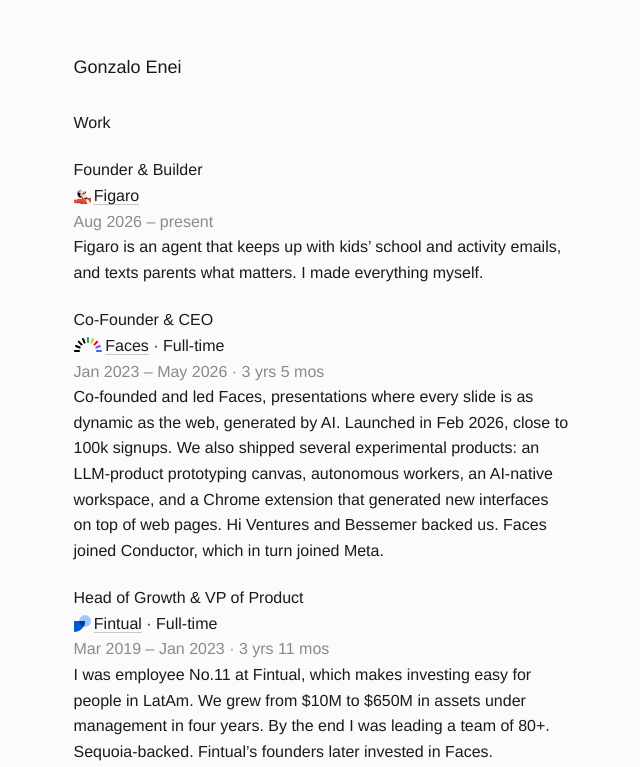
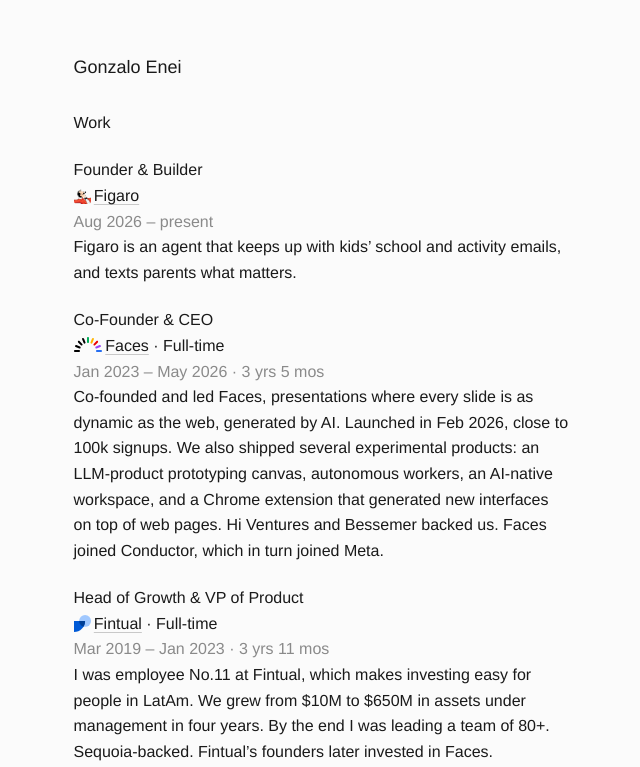
Before and after one commit to gonzaloenei/bio, a plain HTML site: page resume.html in a window 1280 px wide. Shown: the part 105-872 px from the top of the page, without its empty margins (318-958 px from the left). Drawn offline with Linux system fonts and the light colour scheme; a script that the page names is missing; a web font is replaced by a local one.

Commit message:
Drop 'I made everything myself.'
Co-Authored-By: Claude Opus 5.5 <noreply@anthropic.com>

```diff
--- a/resume.html
+++ b/resume.html
@@ -31,7 +31,7 @@
         <p class="entry-role">Founder &amp; Builder</p>
         <p><img class="logo logo-figaro" src="logos/figaro.png" alt="" aria-hidden="true"><a href="https://hifigaro.com">Figaro</a></p>
         <p class="entry-dates">Aug 2026 &ndash; present</p>
-        <p class="entry-body">Figaro is an agent that keeps up with kids&rsquo; school and activity emails, and texts parents what matters. I made everything myself.</p>
+        <p class="entry-body">Figaro is an agent that keeps up with kids&rsquo; school and activity emails, and texts parents what matters.</p>
       </div>
 
       <div class="entry">
```
Also changed, not shown: evaluator-resume.html (+0 -1 lines), 6 other files.
